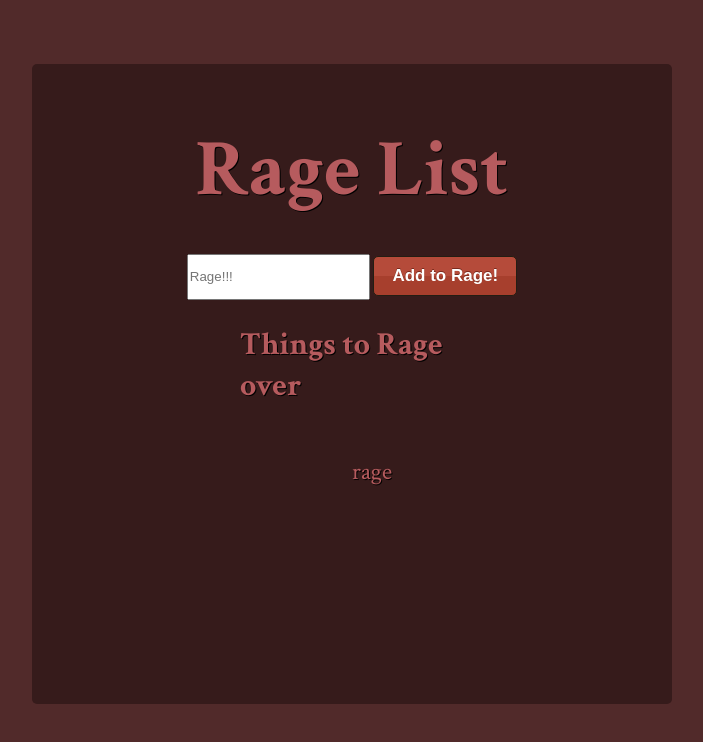
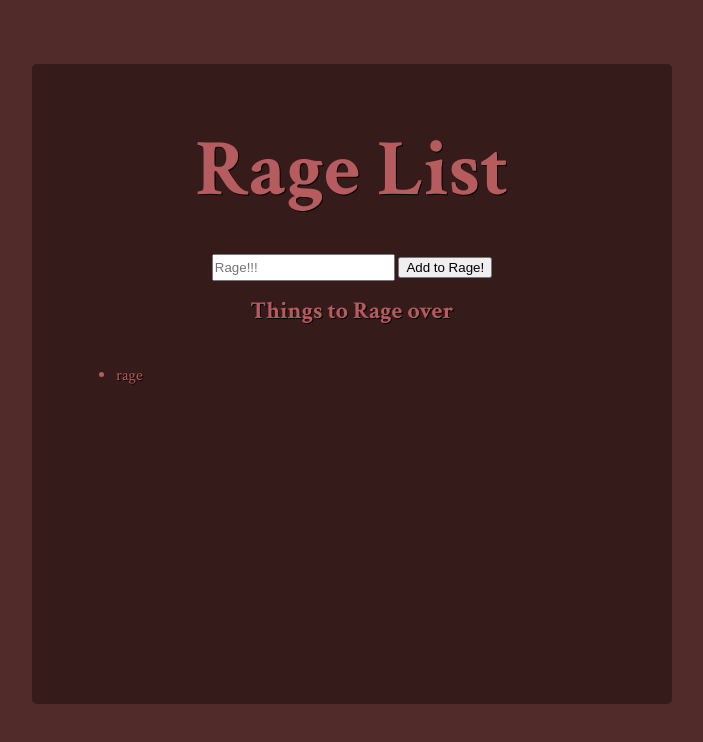
Before and after one commit to YannikH/nathan-learns-to-code, a plain HTML site: page Projects/RageList/index.html in a window 1280 px wide. Shown: the whole page, without its empty margins (288-991 px from the left). Drawn offline with Linux system fonts and the light colour scheme.

Commit message:
updated the list styling

```diff
--- a/Projects/RageList/index.css
+++ b/Projects/RageList/index.css
@@ -48,7 +48,7 @@ h1 {
     border-radius: 4px;
 }
 
-#rageButton {
+#addRageButton {
 	-moz-box-shadow:inset 0px 34px 0px -15px #b54b3a;
 	-webkit-box-shadow:inset 0px 34px 0px -15px #b54b3a;
 	box-shadow:inset 0px 34px 0px -15px #b54b3a;
@@ -62,22 +62,30 @@ h1 {
 	padding: 9px 18px;
 	text-shadow:0px -1px 0px #7a2a1d;
 }
-#rageButton:hover {
+#addRageButton:hover {
 	background-color:#b34332;
 }
-#rageButton:active {
+#addRageButton:active {
 	position:relative;
 	top:1px;
 }
 
+#listContainer {
+    margin-top: 20px;
+    display: flex;
+    flex-wrap: wrap;
+    width: 80%;
+}
 
-h2 {
-    margin-top: 30px;
+#listContainer > h2 {
     width: 35%;
     font-size: 2em;
+    flex: 0 0 100%;
+    text-decoration: underline;
 }
 
-#listContainer {
+#listContainer > ul {
     list-style-type: none;
-    font-size: 1.5em;
+    font-size: 1.7em;
+    flex: 0 0 100%;
 }
```
